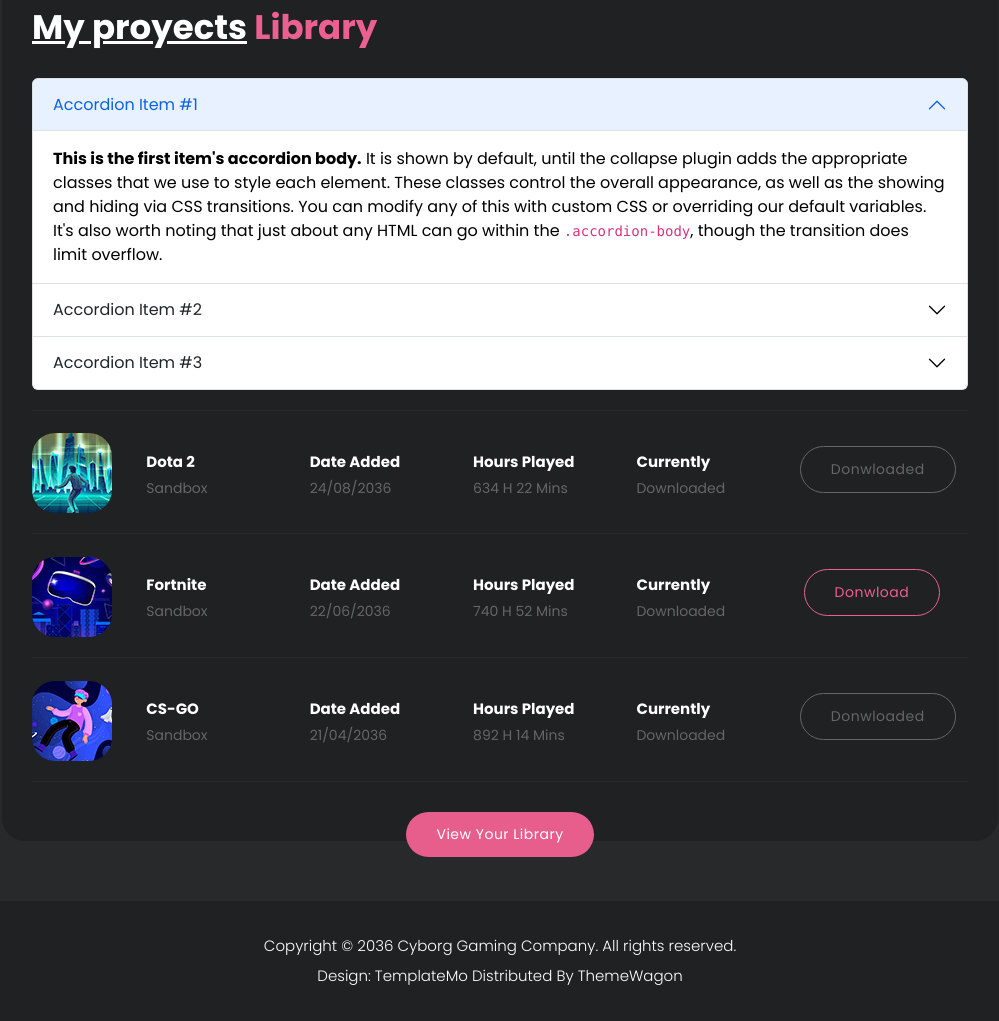
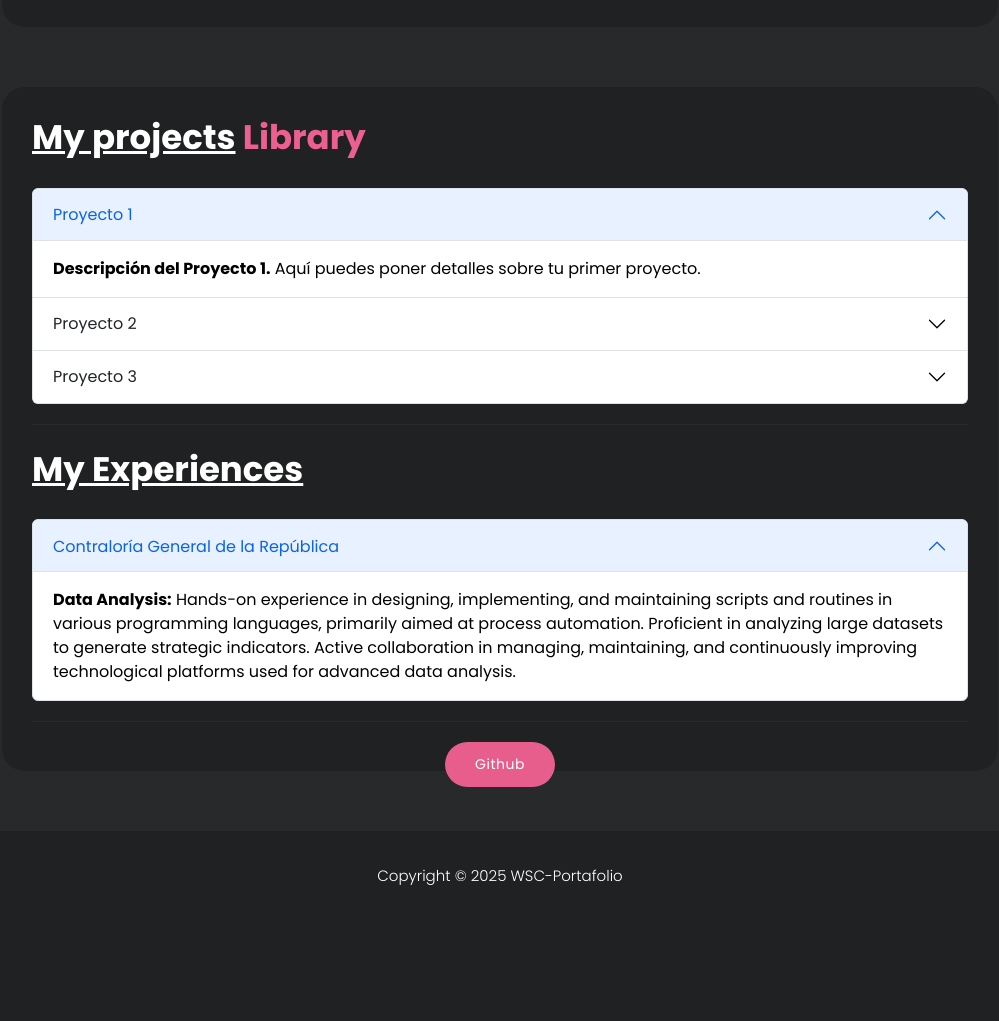
Before and after one commit to SrSebald/srsebald.github.io, a plain HTML site: page index.html in a window 1280 px wide. Shown: the part 1588-2609 px from the top of the page, without its empty margins (140-1139 px from the left). After the commit the page ends 2509 px from the top, so only its background shows below. Drawn offline with nearby package versions, Linux system fonts and the light colour scheme.

Commit message:
a few changes in the index

```diff
--- a/index.html
+++ b/index.html
@@ -12,7 +12,7 @@
       rel="stylesheet"
     />
 
-    <title>Cyborg - Awesome HTML5 Template</title>
+    <title>WSC-Portafolio</title>
 
     <!-- Bootstrap core CSS -->
     <link href="vendor/bootstrap/css/bootstrap.min.css" rel="stylesheet" />
@@ -61,30 +61,15 @@
               </a>
               <!-- ***** Logo End ***** -->
               <!-- ***** Search End ***** -->
-              <div class="search-input">
-                <form id="search" action="#">
-                  <input
-                    type="text"
-                    placeholder="Type Something"
-                    id="searchText"
-                    name="searchKeyword"
-                    onkeypress="handle"
-                  />
-                  <i class="fa fa-search"></i>
-                </form>
-              </div>
+
               <!-- ***** Search End ***** -->
               <!-- ***** Menu Start ***** -->
               <ul class="nav">
-                <li><a href="index.html" class="active">Home</a></li>
+                <li><a href="index.html" class="active">Portafolio</a></li>
                 <li><a href="browse.html">Browse</a></li>
                 <li><a href="details.html">Details</a></li>
                 <li><a href="streams.html">Streams</a></li>
-                <li>
-                  <a href="profile.html"
-                    >Profile <img src="assets/images/profile-header.jpg" alt=""
-                  /></a>
-                </li>
+                <li></li>
               </ul>
               <a class="menu-trigger">
                 <span>Menu</span>
@@ -107,10 +92,10 @@
                 <div class="col-lg-7">
                   <div class="header-text">
                     <h6>Welcome To My Portafolio</h6>
-                    <h4><em>Browse</em> Our Popular Games Here</h4>
-                    <div class="main-button">
-                      <a href="browse.html">Browse Now</a>
-                    </div>
+                    <h4>
+                      <em>Summary</em> of my experience, projects, and the
+                      technologies I have worked with
+                    </h4>
                   </div>
                 </div>
               </div>
@@ -203,11 +188,6 @@
                         </ul>
                       </div>
                     </div>
-                    <div class="col-lg-12">
-                      <div class="main-button">
-                        <a href="browse.html">Discover Popular</a>
-                      </div>
-                    </div>
                   </div>
                 </div>
               </div>
@@ -218,41 +198,30 @@
             <div class="gaming-library">
               <div class="col-lg-12">
                 <div class="heading-section">
-                  <h4><em>My proyects</em> Library</h4>
+                  <h4><em>My projects</em> Library</h4>
                 </div>
-
-                <div class="accordion item" id="accordionExample">
+                <div class="accordion item mb-4" id="projectsAccordion">
                   <div class="accordion-item">
                     <h2 class="accordion-header">
                       <button
                         class="accordion-button"
                         type="button"
                         data-bs-toggle="collapse"
-                        data-bs-target="#collapseOne"
+                        data-bs-target="#projectOne"
                         aria-expanded="true"
-                        aria-controls="collapseOne"
+                        aria-controls="projectOne"
                       >
-                        Accordion Item #1
+                        Proyecto 1
                       </button>
                     </h2>
                     <div
-                      id="collapseOne"
+                      id="projectOne"
                       class="accordion-collapse collapse show"
-                      data-bs-parent="#accordionExample"
+                      data-bs-parent="#projectsAccordion"
                     >
                       <div class="accordion-body">
-                        <strong
-                          >This is the first item's accordion body.</strong
-                        >
-                        It is shown by default, until the collapse plugin adds
-                        the appropriate classes that we use to style each
-                        element. These classes control the overall appearance,
-                        as well as the showing and hiding via CSS transitions.
-                        You can modify any of this with custom CSS or overriding
-                        our default variables. It's also worth noting that just
-                        about any HTML can go within the
-                        <code>.accordion-body</code>, though the transition does
-                        limit overflow.
+                        <strong>Descripción del Proyecto 1.</strong>
+                        Aquí puedes poner detalles sobre tu primer proyecto.
                       </div>
                     </div>
                   </div>
@@ -262,31 +231,21 @@
                         class="accordion-button collapsed"
                         type="button"
                         data-bs-toggle="collapse"
-                        data-bs-target="#collapseTwo"
+                        data-bs-target="#projectTwo"
                         aria-expanded="false"
-                        aria-controls="collapseTwo"
+                        aria-controls="projectTwo"
                       >
-                        Accordion Item #2
+                        Proyecto 2
                       </button>
                     </h2>
                     <div
-                      id="collapseTwo"
+                      id="projectTwo"
                       class="accordion-collapse collapse"
-                      data-bs-parent="#accordionExample"
+                      data-bs-parent="#projectsAccordion"
                     >
                       <div class="accordion-body">
-                        <strong
-                          >This is the second item's accordion body.</strong
-                        >
-                        It is hidden by default, until the collapse plugin adds
-                        the appropriate classes that we use to style each
-                        element. These classes control the overall appearance,
-                        as well as the showing and hiding via CSS transitions.
-                        You can modify any of this with custom CSS or overriding
-                        our default variables. It's also worth noting that just
-                        about any HTML can go within the
-                        <code>.accordion-body</code>, though the transition does
-                        limit overflow.
+                        <strong>Descripción del Proyecto 2.</strong>
+                        Aquí puedes poner detalles sobre tu segundo proyecto.
                       </div>
                     </div>
                   </div>
@@ -296,136 +255,66 @@
                         class="accordion-button collapsed"
                         type="button"
                         data-bs-toggle="collapse"
-                        data-bs-target="#collapseThree"
+                        data-bs-target="#projectThree"
                         aria-expanded="false"
-                        aria-controls="collapseThree"
+                        aria-controls="projectThree"
                       >
-                        Accordion Item #3
+                        Proyecto 3
                       </button>
                     </h2>
                     <div
-                      id="collapseThree"
+                      id="projectThree"
                       class="accordion-collapse collapse"
-                      data-bs-parent="#accordionExample"
+                      data-bs-parent="#projectsAccordion"
                     >
                       <div class="accordion-body">
-                        <strong
-                          >This is the third item's accordion body.</strong
-                        >
-                        It is hidden by default, until the collapse plugin adds
-                        the appropriate classes that we use to style each
-                        element. These classes control the overall appearance,
-                        as well as the showing and hiding via CSS transitions.
-                        You can modify any of this with custom CSS or overriding
-                        our default variables. It's also worth noting that just
-                        about any HTML can go within the
-                        <code>.accordion-body</code>, though the transition does
-                        limit overflow.
+                        <strong>Descripción del Proyecto 3.</strong>
+                        Aquí puedes poner detalles sobre tu tercer proyecto.
                       </div>
                     </div>
                   </div>
                 </div>
 
-                <div class="item">
-                  <ul>
-                    <li>
-                      <img
-                        src="assets/images/game-01.jpg"
-                        alt=""
-                        class="templatemo-item"
-                      />
-                    </li>
-                    <li>
-                      <h4>Dota 2</h4>
-                      <span>Sandbox</span>
-                    </li>
-                    <li>
-                      <h4>Date Added</h4>
-                      <span>24/08/2036</span>
-                    </li>
-                    <li>
-                      <h4>Hours Played</h4>
-                      <span>634 H 22 Mins</span>
-                    </li>
-                    <li>
-                      <h4>Currently</h4>
-                      <span>Downloaded</span>
-                    </li>
-                    <li>
-                      <div class="main-border-button border-no-active">
-                        <a href="#">Donwloaded</a>
+                <div class="heading-section">
+                  <h4><em>My Experiences </em></h4>
+                </div>
+                <div class="accordion item" id="experiencesAccordion">
+                  <div class="accordion-item">
+                    <h2 class="accordion-header">
+                      <button
+                        class="accordion-button"
+                        type="button"
+                        data-bs-toggle="collapse"
+                        data-bs-target="#experienceOne"
+                        aria-expanded="true"
+                        aria-controls="experienceOne"
+                      >
+                        Contraloría General de la República
+                      </button>
+                    </h2>
+                    <div
+                      id="experienceOne"
+                      class="accordion-collapse collapse show"
+                      data-bs-parent="#experiencesAccordion"
+                    >
+                      <div class="accordion-body">
+                        <strong>Data Analysis:</strong>
+                        Hands-on experience in designing, implementing, and
+                        maintaining scripts and routines in various programming
+                        languages, primarily aimed at process automation.
+                        Proficient in analyzing large datasets to generate
+                        strategic indicators. Active collaboration in managing,
+                        maintaining, and continuously improving technological
+                        platforms used for advanced data analysis.
                       </div>
-                    </li>
-                  </ul>
+                    </div>
+                  </div>
                 </div>
-                <div class="item">
-                  <ul>
-                    <li>
-                      <img
-                        src="assets/images/game-02.jpg"
-                        alt=""
-                        class="templatemo-item"
-                      />
-                    </li>
-                    <li>
-                      <h4>Fortnite</h4>
-                      <span>Sandbox</span>
-                    </li>
-                    <li>
-                      <h4>Date Added</h4>
-                      <span>22/06/2036</span>
-                    </li>
-                    <li>
-                      <h4>Hours Played</h4>
-                      <span>740 H 52 Mins</span>
-                    </li>
-                    <li>
-                      <h4>Currently</h4>
-                      <span>Downloaded</span>
-                    </li>
-                    <li>
-                      <div class="main-border-button">
-                        <a href="#">Donwload</a>
-                      </div>
-                    </li>
-                  </ul>
-                </div>
-                <div class="item last-item">
-                  <ul>
-                    <li>
-                      <img
-                        src="assets/images/game-03.jpg"
-                        alt=""
-                        class="templatemo-item"
-                      />
-                    </li>
-                    <li>
-                      <h4>CS-GO</h4>
-                      <span>Sandbox</span>
-                    </li>
-                    <li>
-                      <h4>Date Added</h4>
-                      <span>21/04/2036</span>
-                    </li>
-                    <li>
-                      <h4>Hours Played</h4>
-                      <span>892 H 14 Mins</span>
-                    </li>
-                    <li>
-                      <h4>Currently</h4>
-                      <span>Downloaded</span>
-                    </li>
-                    <li>
-                      <div class="main-border-button border-no-active">
-                        <a href="#">Donwloaded</a>
-                      </div>
-                    </li>
-                  </ul>
-                </div>
-              </div>
-              <div class="col-lg-12">
-                <div class="main-button">
-                  <a href="profile.html">View Your Library</a>
+
+                <div class="col-lg-12">
+                  <div class="main-button">
+                    <a href="https://github.com/SrSebald">Github </a>
+                  </div>
                 </div>
               </div>
             </div>
@@ -439,20 +328,7 @@
       <div class="container">
         <div class="row">
           <div class="col-lg-12">
-            <p>
-              Copyright © 2036 <a href="#">Cyborg Gaming</a> Company. All rights
-              reserved.
-
-              <br />Design:
-              <a
-                href="https://templatemo.com"
-                target="_blank"
-                title="free CSS templates"
-                >TemplateMo</a
-              >
-              Distributed By
-              <a href="https://themewagon.com" target="_blank">ThemeWagon</a>
-            </p>
+            <p>Copyright © 2025 WSC-Portafolio</p>
           </div>
         </div>
       </div>
```
Also changed, not shown: assets/images/duoc_log.png (added).
